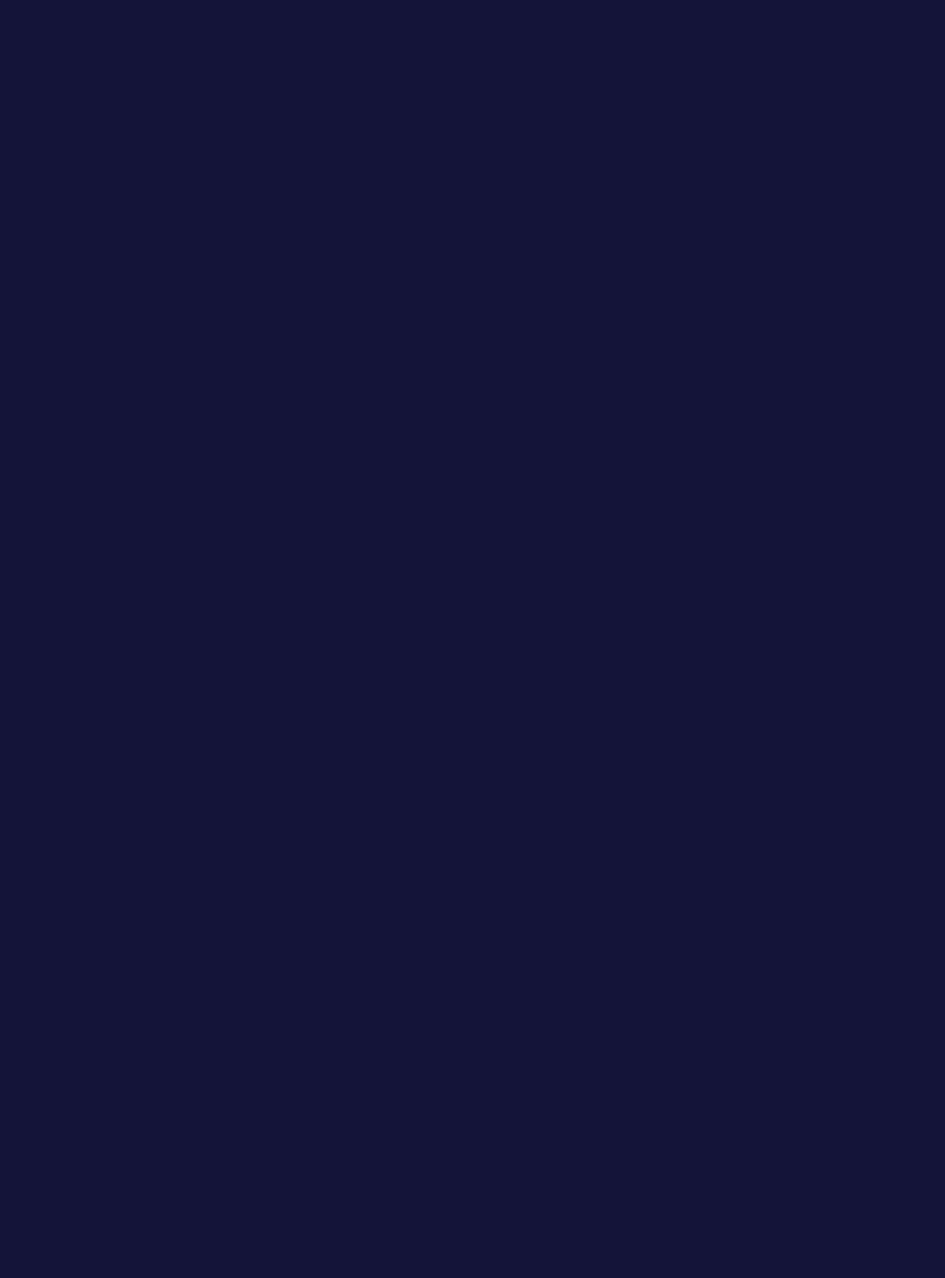
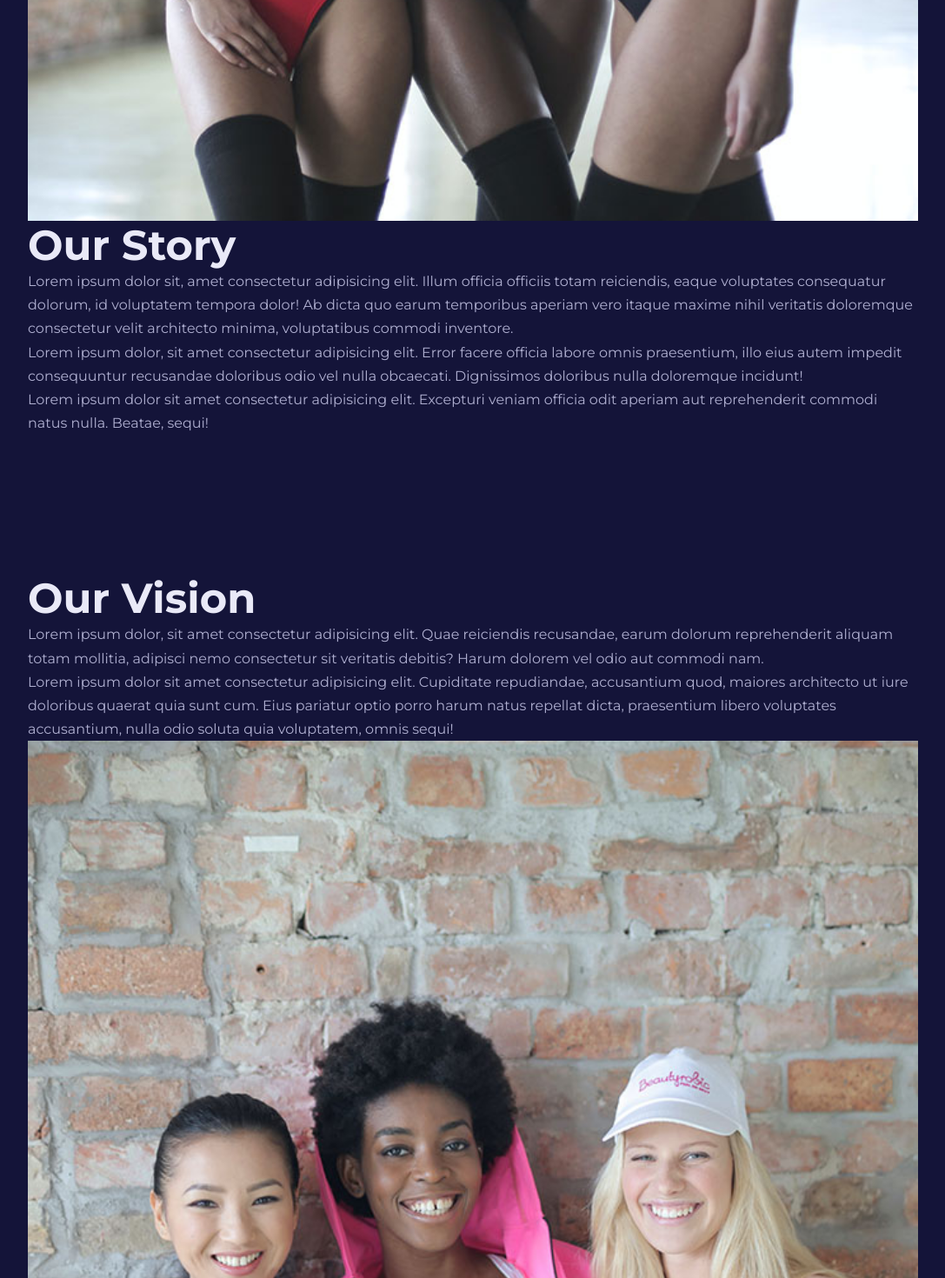
Before and after one commit to promishgrg98/gym-website, a React (Create React App) app: page /about in a window 1280 px wide. Shown: the part 1330-2800 px from the top of the page at 87% size, without its empty margins (96-1183 px from the left). Before the commit the page ends 1038 px from the top, so only its background shows below. Built offline with nearby package versions, Linux system fonts and the light colour scheme.

Commit message:
add content for about page

```diff
--- a/src/pages/about/About.jsx
+++ b/src/pages/about/About.jsx
@@ -2,6 +2,9 @@ import React from 'react'
 import './about.css'
 import Header from '../../components/Header'
 import HeaderImage from '../../images/header_bg_1.jpg'
+import StoryImage from '../../images/about1.jpg'
+import VisionImage from '../../images/about2.jpg'
+import MissionImage from '../../images/about3.jpg'
 
 function About() {
   return (
@@ -9,6 +12,63 @@ function About() {
       <Header title={'About Us'} image={HeaderImage}>
         Lorem ipsum dolor sit amet consectetur adipisicing elit. Necessitatibus, nobis. Sapiente voluptatum alias nulla soluta? Quaerat at magnam necessitatibus quasi.
       </Header>
+
+      <section className="about_story">
+        <div className="container about_story-container">
+          <div className="about_section-image">
+            <img src={StoryImage} alt="Our Story Image" />
+          </div>
+          <div className="about_section-content">
+            <h1>Our Story</h1>
+            <p>
+              Lorem ipsum dolor sit, amet consectetur adipisicing elit. Illum officia officiis totam reiciendis, eaque voluptates consequatur dolorum, id voluptatem tempora dolor! Ab dicta quo earum temporibus aperiam vero itaque maxime nihil veritatis doloremque consectetur velit architecto minima, voluptatibus commodi inventore.
+            </p>
+            <p>
+              Lorem ipsum dolor, sit amet consectetur adipisicing elit. Error facere officia labore omnis praesentium, illo eius autem impedit consequuntur recusandae doloribus odio vel nulla obcaecati. Dignissimos doloribus nulla doloremque incidunt!
+            </p>
+            <p>
+              Lorem ipsum dolor sit amet consectetur adipisicing elit. Excepturi veniam officia odit aperiam aut reprehenderit commodi natus nulla. Beatae, sequi!
+            </p>
+          </div>
+        </div>
+      </section>
+
+      <section className="about_vision">
+        <div className="container about_vision-container">
+          <div className="about_section-content">
+            <h1>Our Vision</h1>
+            <p>
+              Lorem ipsum dolor, sit amet consectetur adipisicing elit. Quae reiciendis recusandae, earum dolorum reprehenderit aliquam totam mollitia, adipisci nemo consectetur sit veritatis debitis? Harum dolorem vel odio aut commodi nam.
+            </p>
+            <p>
+              Lorem ipsum dolor sit amet consectetur adipisicing elit. Cupiditate repudiandae, accusantium quod, maiores architecto ut iure doloribus quaerat quia sunt cum. Eius pariatur optio porro harum natus repellat dicta, praesentium libero voluptates accusantium, nulla odio soluta quia voluptatem, omnis sequi!
+            </p>
+          </div>
+          <div className="about_section-image">
+            <img src={VisionImage} alt="Our Vision Image" />
+          </div>
+        </div>
+      </section>
+
+      <section className="about_mission">
+        <div className="container about_mission-container">
+          <div className="about_section-image">
+            <img src={MissionImage} alt="Our Mission Image" />
+          </div>
+          <div className="about_section-content">
+            <h1>Our Mission</h1>
+            <p>
+              Lorem ipsum dolor sit, amet consectetur adipisicing elit. Illum officia officiis totam reiciendis, eaque voluptates consequatur dolorum, id voluptatem tempora dolor! Ab dicta quo earum temporibus aperiam vero itaque maxime nihil veritatis doloremque consectetur velit architecto minima, voluptatibus commodi inventore.
+            </p>
+            <p>
+              Lorem ipsum dolor, sit amet consectetur adipisicing elit. Error facere officia labore omnis praesentium, illo eius autem impedit consequuntur recusandae doloribus odio vel nulla obcaecati. Dignissimos doloribus nulla doloremque incidunt!
+            </p>
+            <p>
+              Lorem ipsum dolor sit amet consectetur adipisicing elit. Excepturi veniam officia odit aperiam aut reprehenderit commodi natus nulla. Beatae, sequi!
+            </p>
+          </div>
+        </div>
+      </section>
     </div>
   )
 }
```
